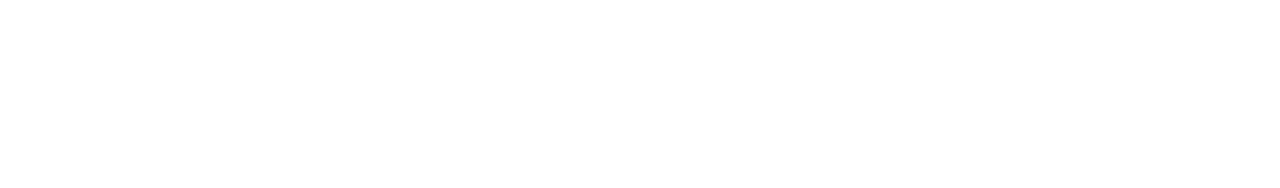
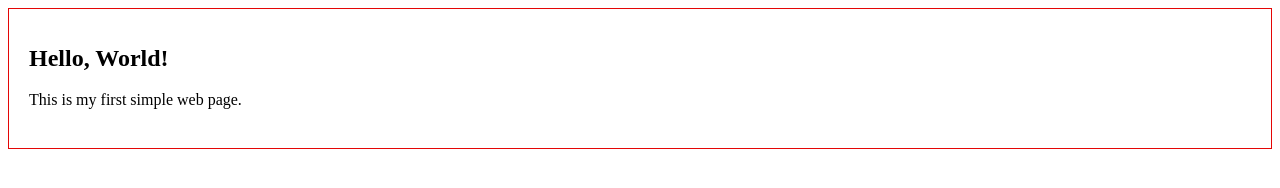
Before and after one commit to himelhimuu/My-First-Simple-Web, a plain HTML site: page index.html in a window 1280 px wide. Drawn offline with Linux system fonts and the light colour scheme.

Commit message:
added the css blog

```diff
--- /dev/null
+++ b/Styles/blog.css
@@ -0,0 +1,16 @@
+div {
+    border: 1px solid #e40606;
+    padding: 20px;
+    margin-bottom: 16px;
+
+}
+
+h1 {
+    font-size: 24px;
+    margin-bottom: 8px;
+}
+
+p {
+    font-size: 16px;
+    line-height: 1.5;
+}
--- a/index.html
+++ b/index.html
@@ -4,8 +4,16 @@
     <meta charset="UTF-8">
     <meta name="viewport" content="width=device-width, initial-scale=1.0">
     <title>Document</title>
+    <link rel="stylesheet" href="Styles/blog.css">
 </head>
 <body>
+<div>
+    <h1>Hello, World!</h1>
+    <p>This is my first simple web page.</p>
+</div>
+</body>
+</html>
+
 
 </body>
 </html>
```
